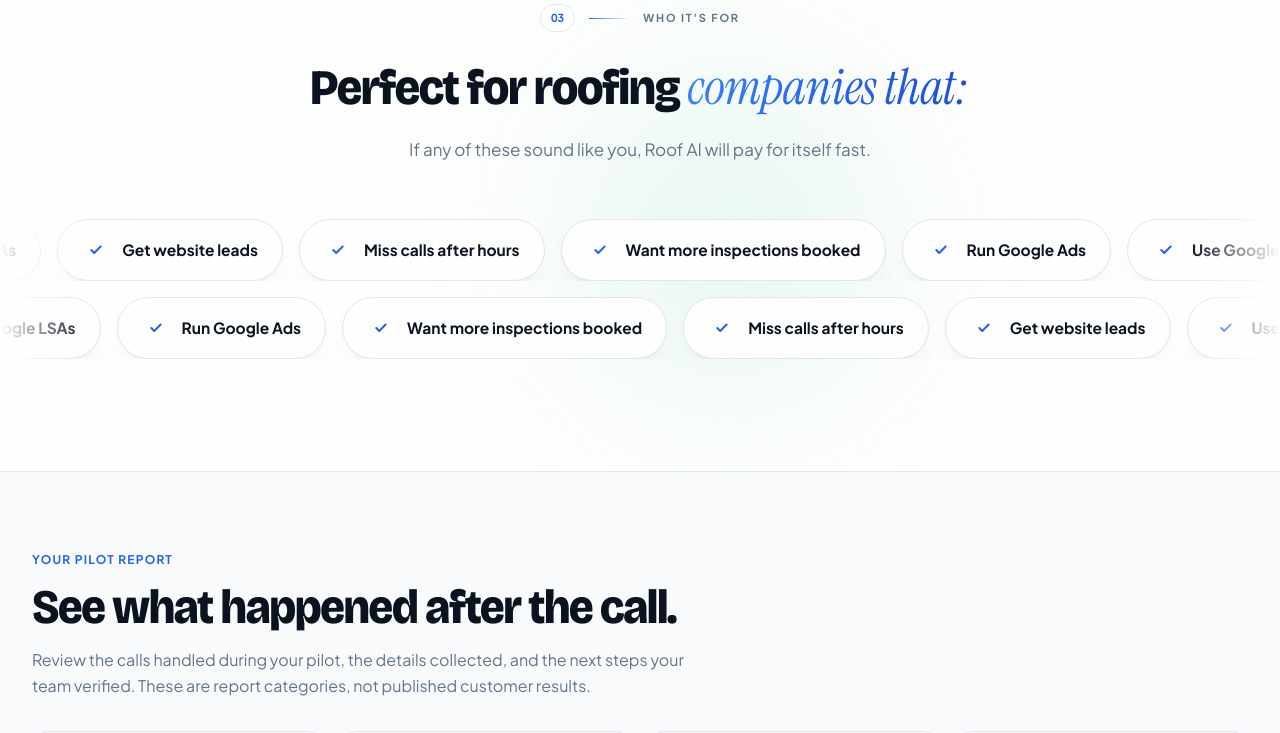
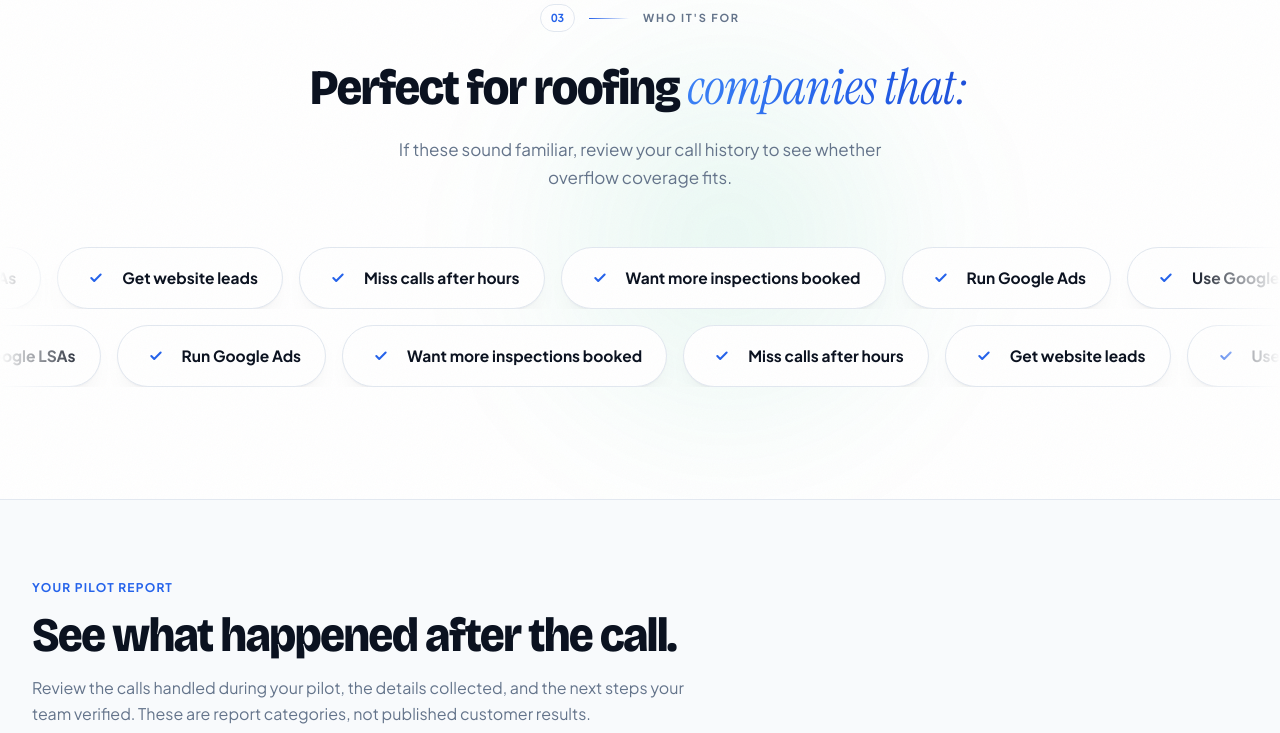
Before and after one commit to maag8484/Roofers-AI-Lead-Recovery, a React (Vite) app: page / in a window 1280 px wide. Shown: the part 4800-5533 px from the top of the page. Built offline with nearby package versions, Linux system fonts and the light colour scheme; no server answers.

Commit message:
Clarify roofing overflow offer and pilot evidence: WhoItsFor.jsx

```diff
--- a/src/pages/home-v2/components/WhoItsFor.jsx
+++ b/src/pages/home-v2/components/WhoItsFor.jsx
@@ -59,7 +59,7 @@ export function WhoItsFor() {
           </h2>
           <Reveal delay={0.15}>
             <p className="mx-auto mt-5 max-w-lg text-[17px] leading-[1.65] text-[var(--text-dim)]">
-              If any of these sound like you, Roof AI will pay for itself fast.
+              If these sound familiar, review your call history to see whether overflow coverage fits.
             </p>
           </Reveal>
         </div>
```
